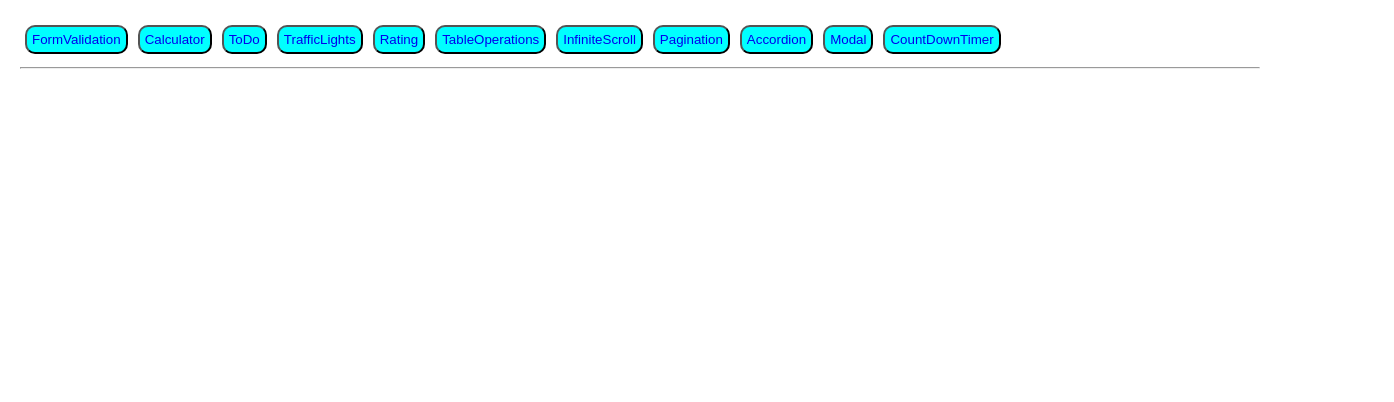
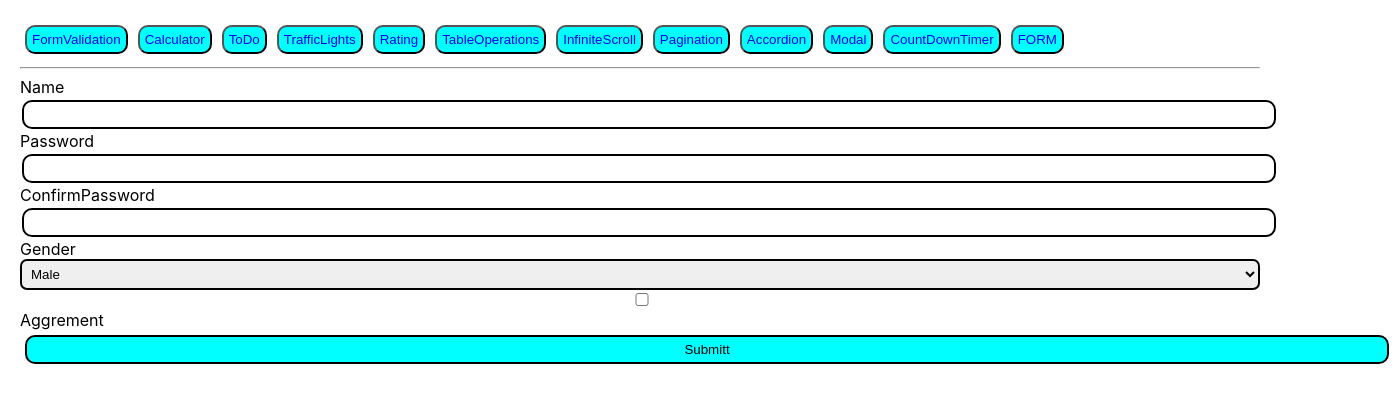
Before and after one commit to mohandand/react-apps-poc, a React (Create React App) app in the folder react-apps/: page /formc in a window 1280 px wide. Shown: the top 402 px of the page, 1394 px wide, since content can reach past the window. Built offline with nearby package versions, Linux system fonts and the light colour scheme.

Commit message:
practise

```diff
--- a/react-apps/src/App.js
+++ b/react-apps/src/App.js
@@ -11,6 +11,7 @@ import Pagination from './components/pagination/Pagination';
 import Accordion from './components/accordion/Accordion';
 import Modal from './components/modal/Modal'
 import CountDownTimer from './components/countdown/CountDownTimer';
+import FormC from './components/form/FormC';
 
 const App = () => {
   return (
@@ -49,6 +50,9 @@ const App = () => {
             <button>
               <Link className="link-button" to="/countdowntimer">CountDownTimer</Link>
             </button>
+            <button>
+              <Link className="link-button" to="/formc">FORM</Link>
+            </button>
         <hr />
         <Routes>
         <Route path="/formvalidation" element={<FormValidation />} />
@@ -62,6 +66,7 @@ const App = () => {
           <Route path="/accordion" element={<Accordion />} />
           <Route path="/modal" element={<Modal />} />
           <Route path="/countdowntimer" element={<CountDownTimer />} />
+          <Route path="/formc" element={<FormC />} />
         </Routes>
       </div>
     </Router>
--- /dev/null
+++ b/react-apps/src/components/form/FormC.jsx
@@ -0,0 +1,41 @@
+import React, {useState} from 'react';
+import './formc.css'
+export default function FormC(){
+    const [formData, setFormData] = useState({
+        fullname:'',
+        password:'',
+        confirmPassword:'',
+        gender:'',
+        checkbox:''
+    })
+
+    function handleChange(e){
+        const {name, value,checked ,type} = e.target;
+        const val = type ==='checkbox' ? checked :value
+        setFormData((prevState) => {
+            return {
+                ...prevState,
+                [name] : val
+            }
+        })
+    }
+
+    function hnadleSubmitt(){
+        console.log(formData);
+    }
+
+    return <div className="continer">
+        <form onSubmit={hnadleSubmitt}>
+            <label>Name</label><input type="text" className="text-box" name="fullname" onChange={handleChange}/>
+           <label>Password</label><input type="password" className="text-box" name="password" onChange={handleChange}/>
+            <label>ConfirmPassword</label><input type="password" className="text-box" name="confirmPassword" onChange={handleChange}/>
+            <label>Gender</label>
+            <select type="select" name="gender" onChange={handleChange}>
+            <option>Male</option>
+            <option>FeMale</option>
+            </select>
+            <input type="checkbox" name="aggrement" onChange={handleChange}/> Aggrement
+            <button type="submitt">Submitt</button>
+        </form>
+    </div>
+}
```
Also changed, not shown: react-apps/src/components/form/formc.css (added).
